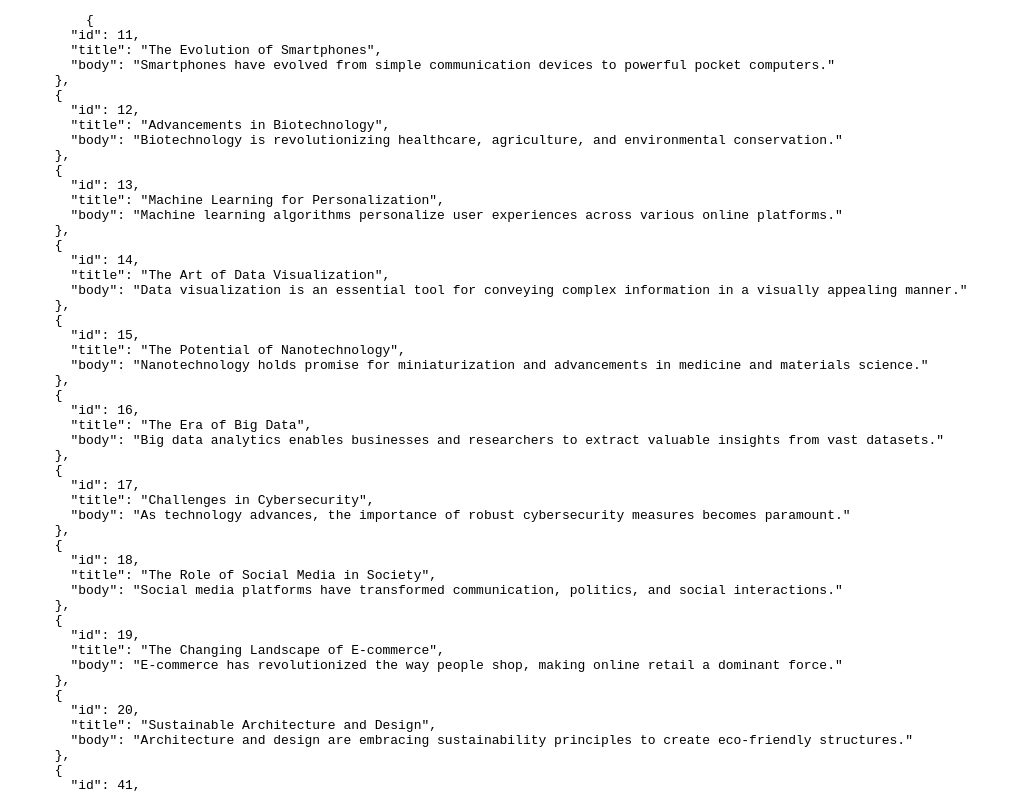
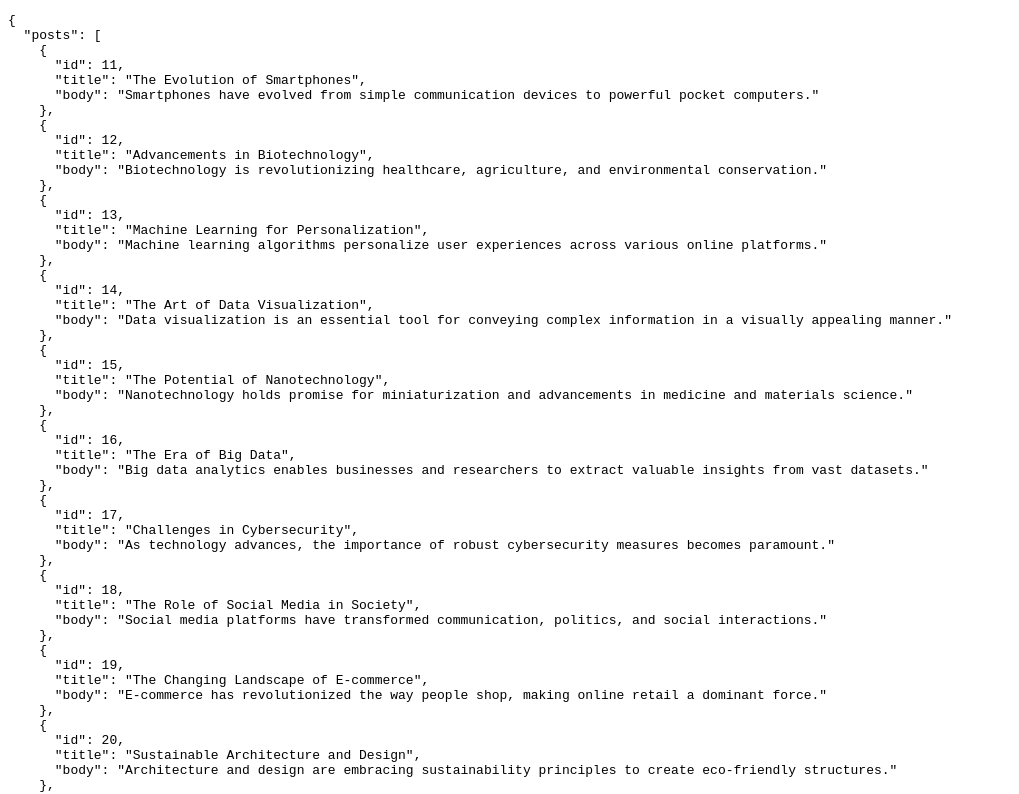
Before and after one commit to deniska228777/dbjson, a plain HTML site: page index.html in a window 1280 px wide. Shown: the top 794 px of the page, without its empty margins (0-1019 px from the left). Drawn offline with Linux system fonts and the light colour scheme.

Commit message:
Update index.html

```diff
--- a/index.html
+++ b/index.html
@@ -8,6 +8,8 @@
 </head>
 <body>
   <pre>
+{
+  "posts": [
     {
       "id": 11,
       "title": "The Evolution of Smartphones",
@@ -107,7 +109,9 @@
       "id": 50,
       "title": "The Art of Public Speaking",
       "body": "Public speaking skills are essential for effective communication and leadership."
-      },
+    }
+  ]
+}
   </pre>
 </body>
 </html>
```
Lines whose indentation alone changed are shown as unchanged.
